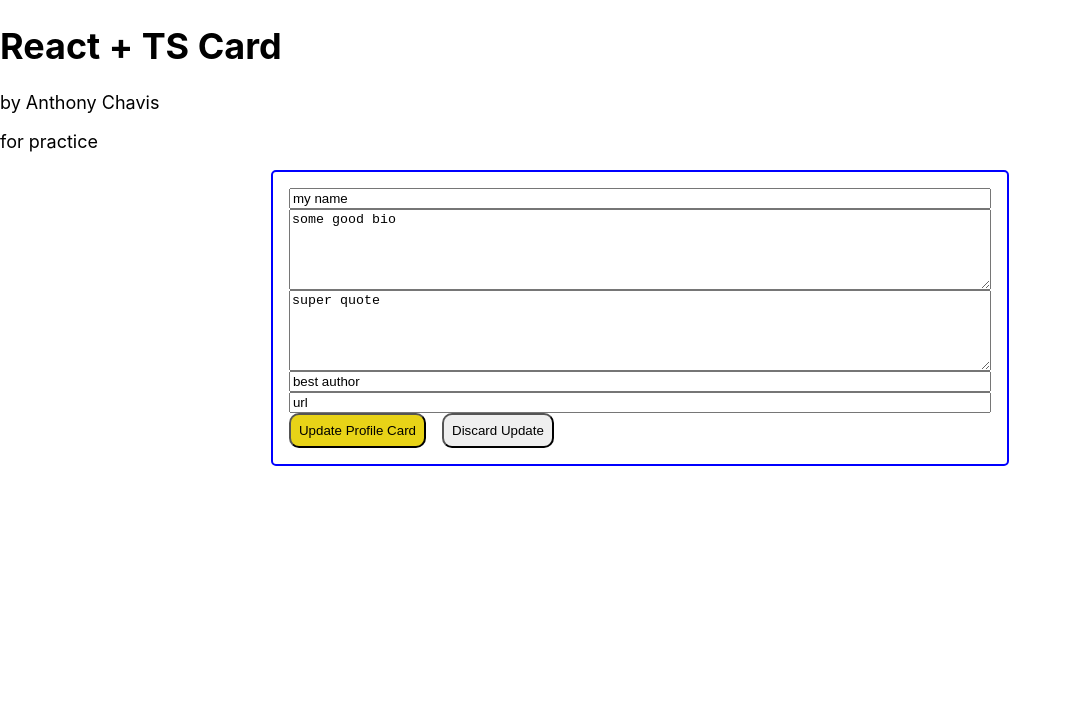
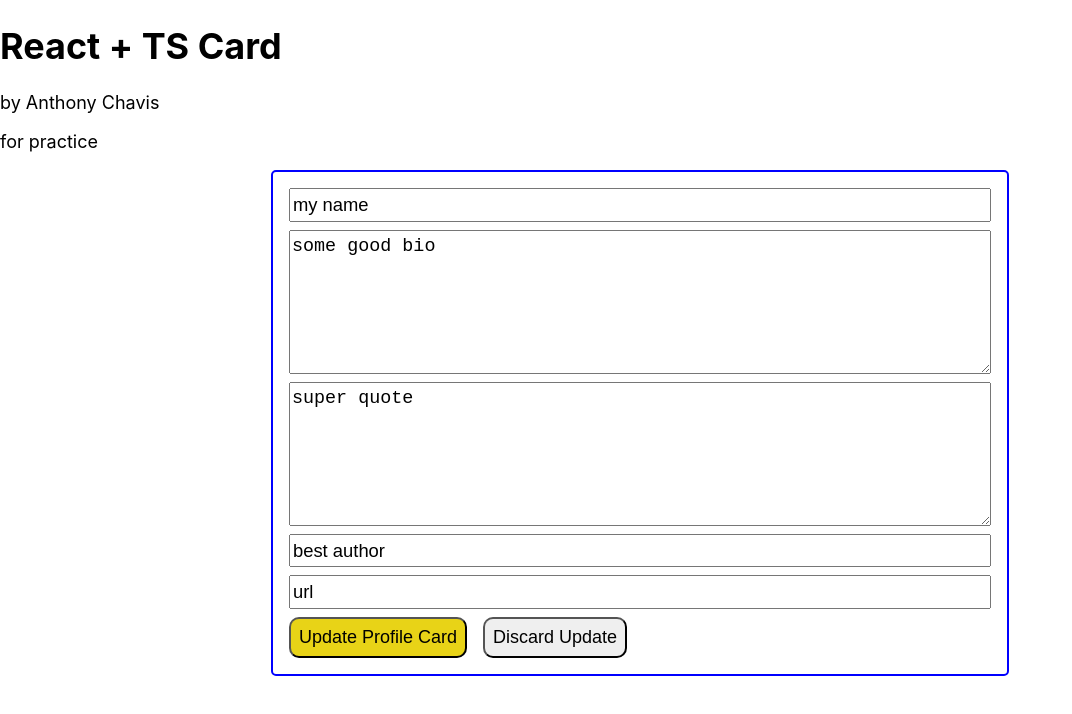
Before and after one commit to anthonychavis/personal-profile-card-cra, a React (Create React App) app: page / in a window 1280 px wide. Both pictures are taken after a click on the button "Edit Profile Card". Shown: the top 714 px of the page, without its empty margins (0-1072 px from the left). Built offline with nearby package versions, Linux system fonts and the light colour scheme.

Commit message:
input/textarea style; btn font-sz

```diff
--- a/src/components/EditForm.module.css
+++ b/src/components/EditForm.module.css
@@ -1,12 +1,26 @@
 form {
     display: flex;
     flex-direction: column;
+}
+
+input,
+textarea {
+    font-size: 1.15rem;
+    line-height: 1.5;
+    margin-block-end: 0.5rem;
+}
+input:focus,
+textarea:focus,
+input:focus-visible {
+    background-color: #e0f2fe;
+    border: 2px solid #007bff;
 }
 
 .btn {
     border-radius: 10px;
     cursor: pointer;
     inline-size: max-content;
+    font-size: inherit;
     padding: 0.5rem;
 }
 .btn:first-child {
```
